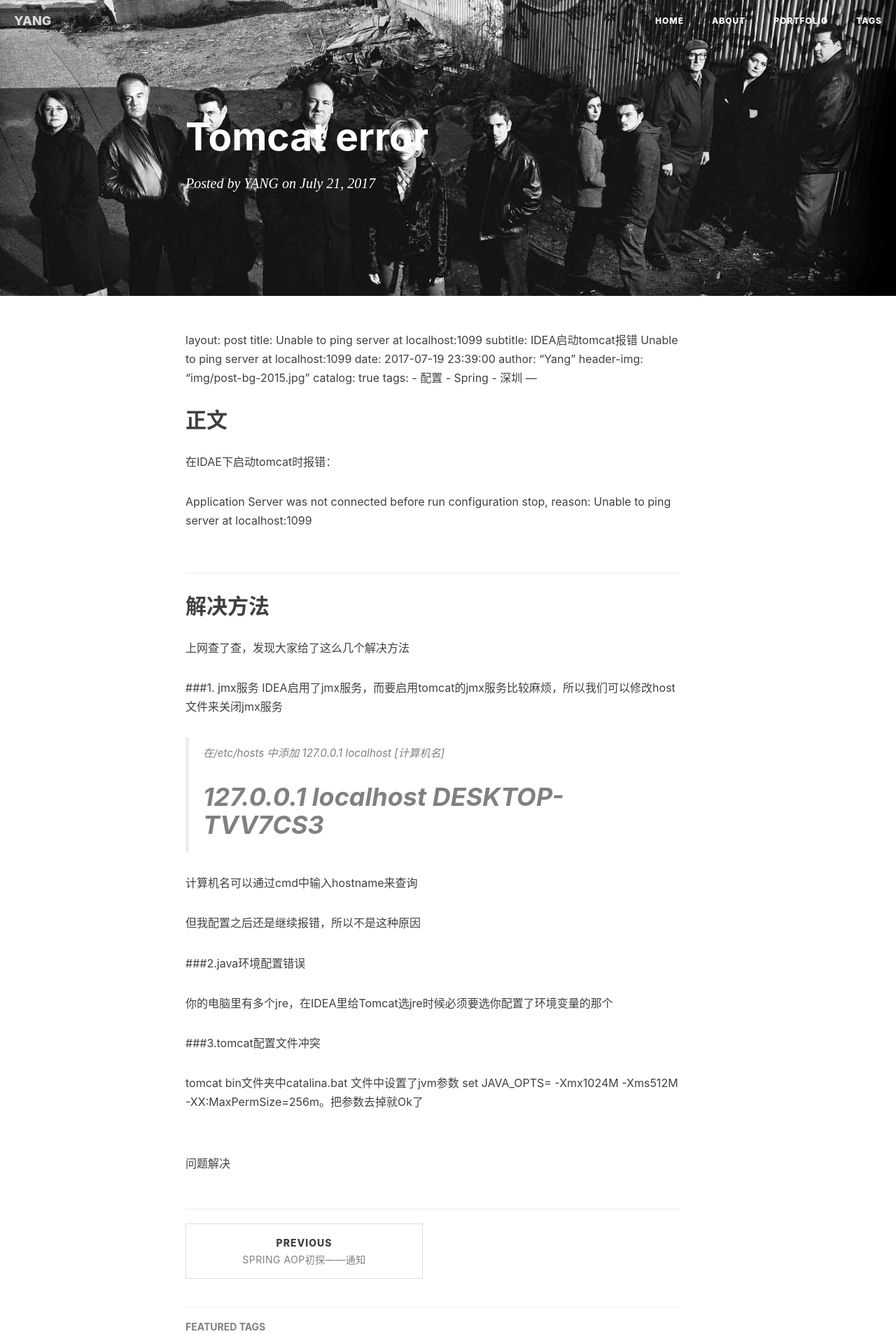
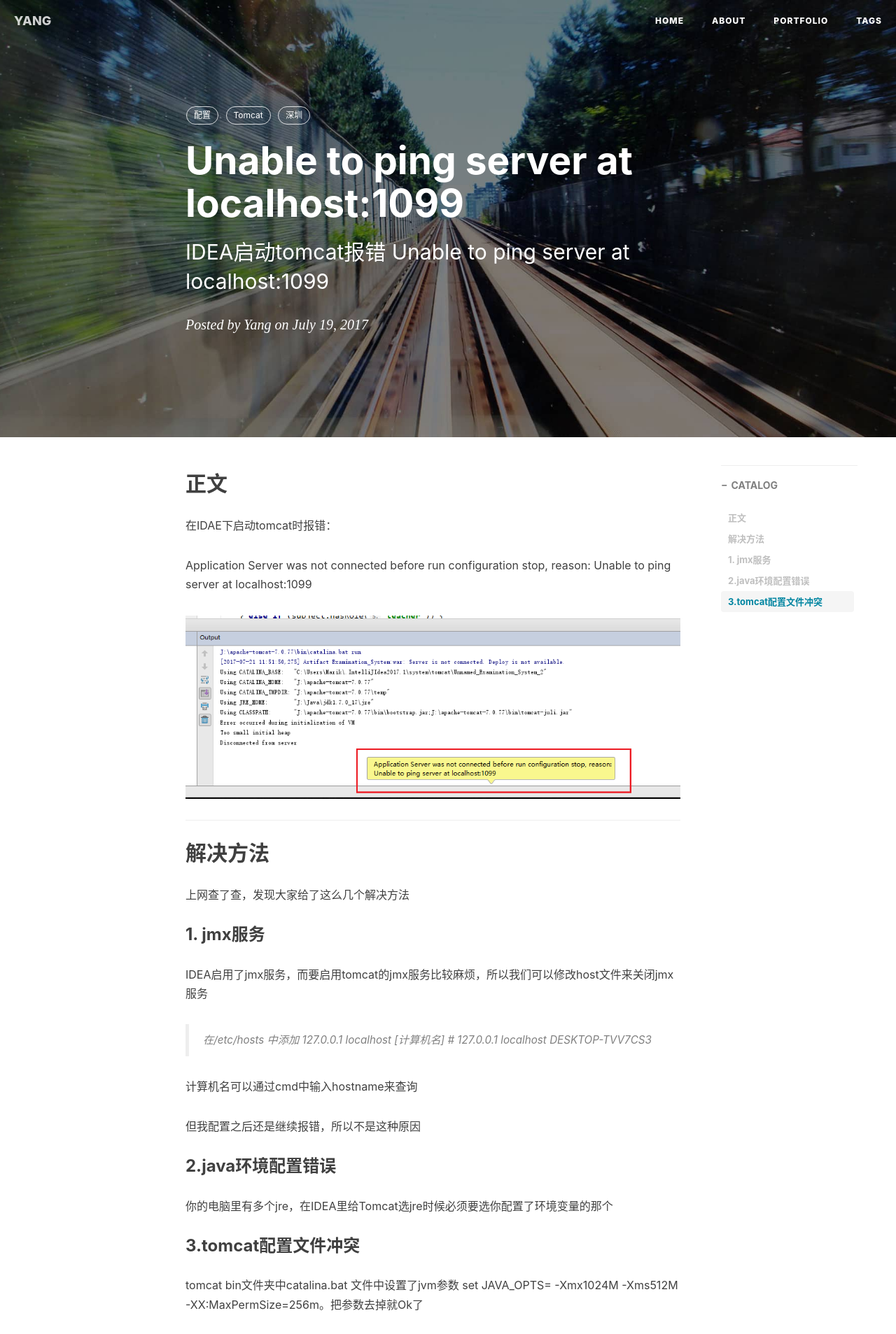
Before and after one commit to GSYangjiu/GSYangjiu.github.io., a Jekyll site: the page built from _posts/2017-7-21-Tomcat Error.markdown, in a window 1280 px wide. Shown: the top 1907 px of the page at 70% size. Built offline with Jekyll 4.4.1, drawn with Linux system fonts in a browser that asks for light colours; nearby versions of some CDN libraries; our own code applies the rules of GitHub Pages for plain Markdown files; comment, search, counter and statistics services are not loaded.

Commit message:
2017-07-22
Tomcat Error

```diff
--- a/_posts/2017-7-21-Tomcat Error.markdown
+++ b/_posts/2017-7-21-Tomcat Error.markdown
@@ -1,3 +1,4 @@
+---
 layout:     post
 title:      Unable to ping server at localhost:1099
 subtitle:   IDEA启动tomcat报错 Unable to ping server at localhost:1099
@@ -7,7 +8,7 @@ header-img: "img/post-bg-2015.jpg"
 catalog: true
 tags:
     - 配置
-    - Spring
+    - Tomcat
     - 深圳
 ---
 
@@ -16,7 +17,7 @@ tags:
 
 Application Server was not connected before run configuration stop, reason: Unable to ping server at localhost:1099
 
-![](/img/in-post/ppost-Tomcat-Error/tomcat.png)
+![](/img/in-post/post-Tomcat-Error/tomcat.png)
 
 ---
 
@@ -24,24 +25,24 @@ Application Server was not connected before run configuration stop, reason: Unab
 
 上网查了查，发现大家给了这么几个解决方法
 
-###1. jmx服务
+### 1. jmx服务
 IDEA启用了jmx服务，而要启用tomcat的jmx服务比较麻烦，所以我们可以修改host文件来关闭jmx服务
 
 >在/etc/hosts 中添加 127.0.0.1 localhost [计算机名]
->#	127.0.0.1       localhost  DESKTOP-TVV7CS3
+>	#	127.0.0.1       localhost  DESKTOP-TVV7CS3
 
 计算机名可以通过cmd中输入hostname来查询
 
 但我配置之后还是继续报错，所以不是这种原因
 
-###2.java环境配置错误
+### 2.java环境配置错误
 
 你的电脑里有多个jre，在IDEA里给Tomcat选jre时候必须要选你配置了环境变量的那个
 
-###3.tomcat配置文件冲突
+### 3.tomcat配置文件冲突
 
 tomcat bin文件夹中catalina.bat 文件中设置了jvm参数 set JAVA_OPTS= -Xmx1024M -Xms512M -XX:MaxPermSize=256m。把参数去掉就Ok了
 
-![](/img/in-post/ppost-Tomcat-Error/host.png)
+![](/img/in-post/post-Tomcat-Error/host.png)
 
 问题解决
```
